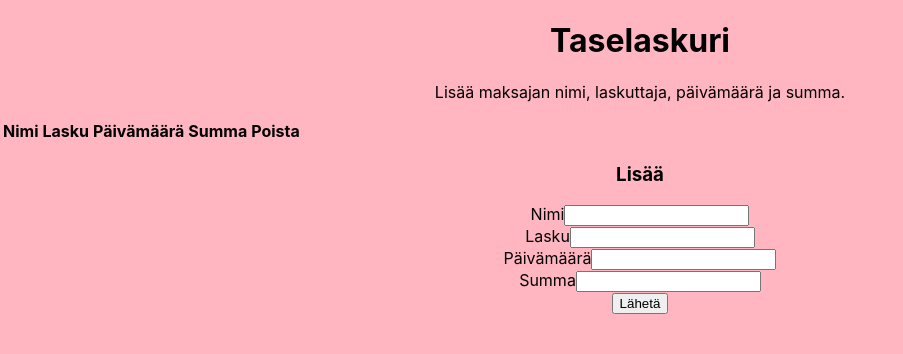
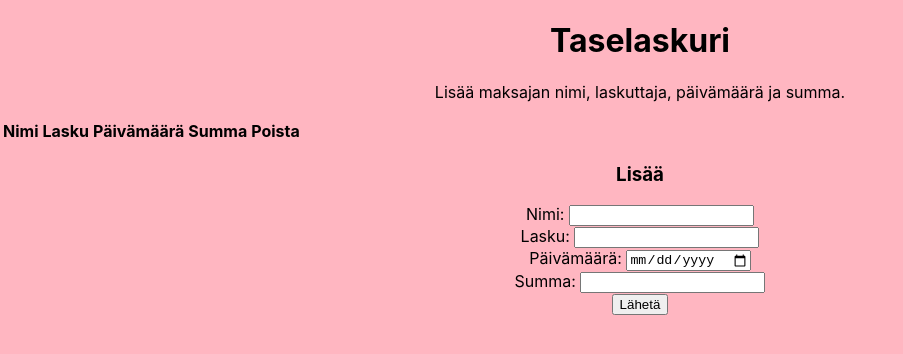
Before and after one commit to Miaidon/JSHarkka, a React (Create React App) app in the folder react-tutorial/: page / in a window 1280 px wide. Shown: the top 354 px of the page, without its empty margins (0-903 px from the left). Built offline with nearby package versions, Linux system fonts and the light colour scheme.

Commit message:
vaihdettu formin inputtien päivämäärä ja Summa type

```diff
--- a/react-tutorial/src/Form.js
+++ b/react-tutorial/src/Form.js
@@ -25,27 +25,27 @@ render() {
 
 return (
     <form>
-        <label>Nimi</label>
+        <label>Nimi: </label>
             <input
             type="text"
             name="nimi"
             value={nimi}
             onChange={this.handleChange} /> <br/>
-        <label>Lasku</label>
+        <label>Lasku: </label>
         <input
             type="text"
             name="lasku"
             value={lasku}
             onChange={this.handleChange} /> <br/>
-            <label>Päivämäärä</label>
+            <label>Päivämäärä: </label>
         <input
-            type="text"
+            type="date"
             name="pvmaara"
             value={pvmaara}
             onChange={this.handleChange} /> <br/>
-        <label>Summa</label>
+        <label>Summa: </label>
         <input
-            type="text"
+            type="number"
             name="summa"
             value={summa}
             onChange={this.handleChange} /> <br/>
```
